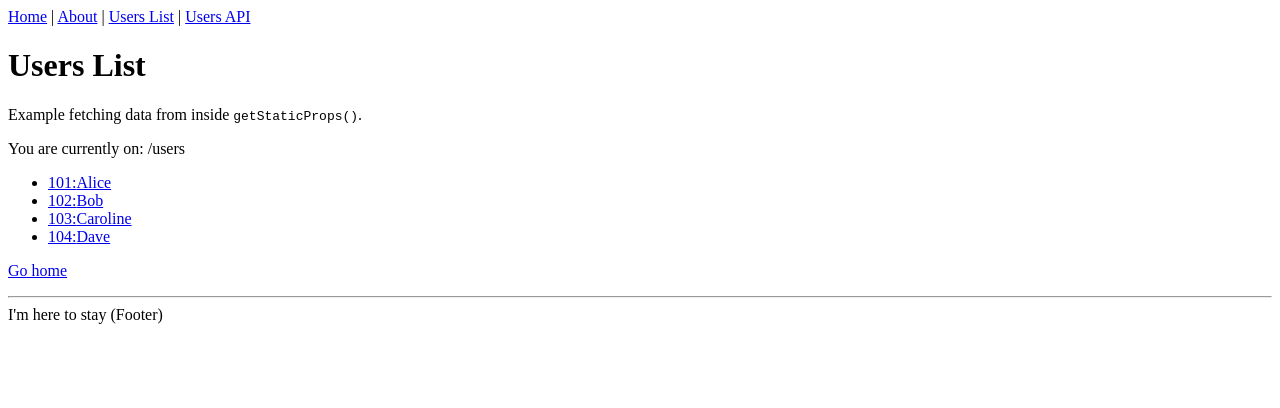
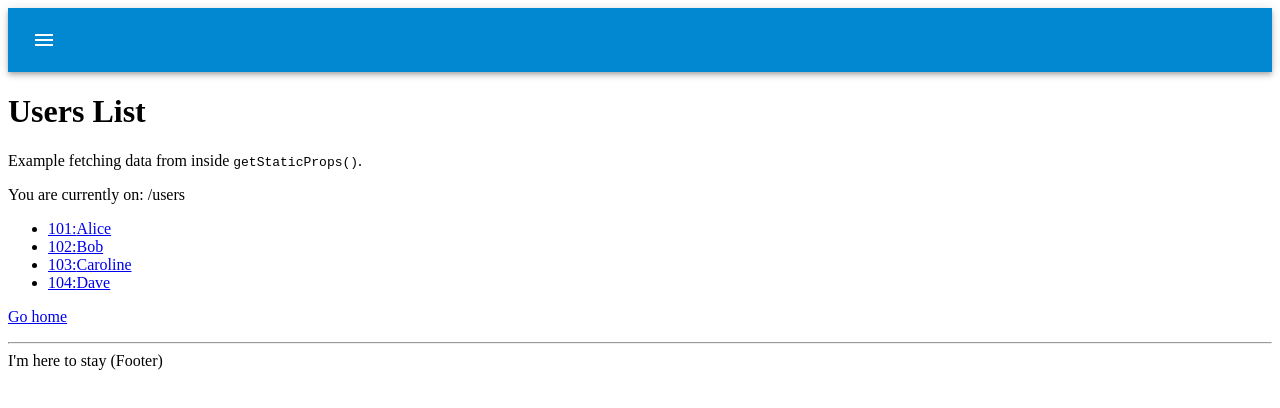
Before and after one commit to tjuana/profile, a Next.js app: page /users in a window 1280 px wide. Shown: the top 408 px of the page. Built offline with nearby package versions, Linux system fonts and the light colour scheme.

Commit message:
add menu

```diff
--- a/components/Layout.tsx
+++ b/components/Layout.tsx
@@ -1,6 +1,6 @@
 import React, { ReactNode } from "react";
-import Link from "next/link";
 import Head from "next/head";
+import AppBarButton from "./appBar";
 
 type Props = {
   children?: ReactNode;
@@ -11,15 +11,13 @@ const Layout = ({ children, title = "This is the default title" }: Props) => (
   <div>
     <Head>
       <title>{title}</title>
+      <meta name="description" content="Passionate web developer with expertise in React, Next.js, TypeScript, Node.js, MongoDB, and Material-UI. Explore my projects and experience in web development." />
       <meta charSet="utf-8" />
       <meta name="viewport" content="initial-scale=1.0, width=device-width" />
+      <meta name="author" content="web development, portfolio, React, Next.js, TypeScript, Node.js, MongoDB, Material-UI" />
     </Head>
     <header>
-      <nav>
-        <Link href="/">Home</Link> | <Link href="/about">About</Link> |{" "}
-        <Link href="/users">Users List</Link> |{" "}
-        <a href="/api/users">Users API</a>
-      </nav>
+      <AppBarButton />
     </header>
     {children}
     <footer>
--- /dev/null
+++ b/components/appBar.tsx
@@ -0,0 +1,76 @@
+import React, { ReactNode } from "react";
+import { AppBar, Avatar, Tooltip } from '@mui/material';
+import Box from '@mui/material/Box';
+import Toolbar from '@mui/material/Toolbar';
+import Typography from '@mui/material/Typography';
+import Button from '@mui/material/Button';
+import Menu from '@mui/material/Menu';
+import IconButton from '@mui/material/IconButton';
+import MenuItem from '@mui/material/MenuItem';
+import NextLink from "next/link";
+import MenuIcon from '@mui/icons-material/Menu';
+import HomeIcon from '@mui/icons-material/Home';
+import AdbIcon from '@mui/icons-material/Adb';
+
+const pages = ['Products', 'Pricing', 'Blog'];
+      {/* <nav>
+        <Link href="/">Home</Link> | <Link href="/about">About</Link> |{" "}
+        <Link href="/users">Users List</Link> |{" "}
+        <a href="/api/users">Users API</a>
+      </nav> */}
+const AppBarButton = () => {
+	const [anchorElNav, setAnchorElNav] = React.useState<null | HTMLElement>(null);
+
+	const handleOpenNavMenu = (event: React.MouseEvent<HTMLElement>) => {
+		setAnchorElNav(event.currentTarget);
+	};
+
+	const handleCloseNavMenu = () => {
+		setAnchorElNav(null);
+	};
+
+	return (
+	<Box sx={{ flexGrow: 1 }}>
+	  <AppBar position="static" color="info">
+		<Toolbar>
+			<IconButton
+				size="large"
+				edge="start"
+				color="inherit"
+				aria-label="menu"
+				sx={{ mr: 2 }}
+				onClick={handleOpenNavMenu}
+			>
+				<MenuIcon />
+			</IconButton>
+			<Box sx={{ flexGrow: 0 }}>
+			<Menu
+				sx={{ mt: '45px' }}
+				id="menu-appbar"
+				anchorEl={anchorElNav}
+				anchorOrigin={{
+				vertical: 'top',
+				horizontal: 'right',
+				}}
+				keepMounted
+				transformOrigin={{
+				vertical: 'top',
+				horizontal: 'right',
+				}}
+				open={Boolean(anchorElNav)}
+				onClose={handleCloseNavMenu}
+			>
+				{pages.map((page) => (
+				<MenuItem key={page} onClick={handleCloseNavMenu}>
+					<Typography textAlign="center">{page}</Typography>
+				</MenuItem>
+				))}
+			</Menu>
+			</Box>
+		</Toolbar>
+	  </AppBar>
+	</Box>
+	)
+}
+
+export default AppBarButton;
--- a/package.json
+++ b/package.json
@@ -4,11 +4,13 @@
     "dev": "next",
     "build": "next build",
     "start": "next start",
-    "type-check": "tsc"
+    "type-check": "tsc",
+    "reinst": "rm -rf node_modules/ package-lock.json && npm i"
   },
   "dependencies": {
     "@emotion/react": "^11.11.3",
     "@emotion/styled": "^11.11.0",
+    "@mui/icons-material": "^5.15.10",
     "@mui/material": "^5.15.10",
     "next": "latest",
     "react": "^18.2.0",
```
Also changed, not shown: 1 other file (tests, documents, lock files or other folders).
